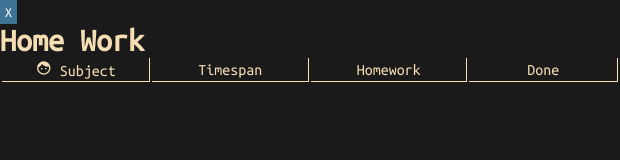
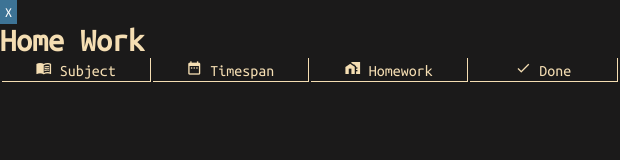
Before and after one commit to BiberGames/bUntis, an Electron app: page ui/index.html in a window 620 px wide. Both pictures are taken after a click on the button "Homework". Shown: the top 160 px of the page. Drawn offline with Linux system fonts and the light colour scheme; no server answers.

Commit message:
Added icons to the homework table

```diff
--- a/ui/index.html
+++ b/ui/index.html
@@ -42,10 +42,10 @@
             <h1>Home Work</h1>
             <table id="homeWorkTable" class="homeWorkTable">
                 <tr>
-                    <td> <span class="material-icons">face</span> Subject</td>
-                    <td>Timespan</td>
-                    <td>Homework</td>
-                    <td>Done</td>
+                    <td> <span class="material-icons">menu_book</span> Subject</td>
+                    <td> <span class="material-icons">date_range</span> Timespan</td>
+                    <td> <span class="material-icons">home_work</span> Homework</td>
+                    <td> <span class="material-icons">done</span> Done</td>
                 </tr>
             </table>
         </div>
```
